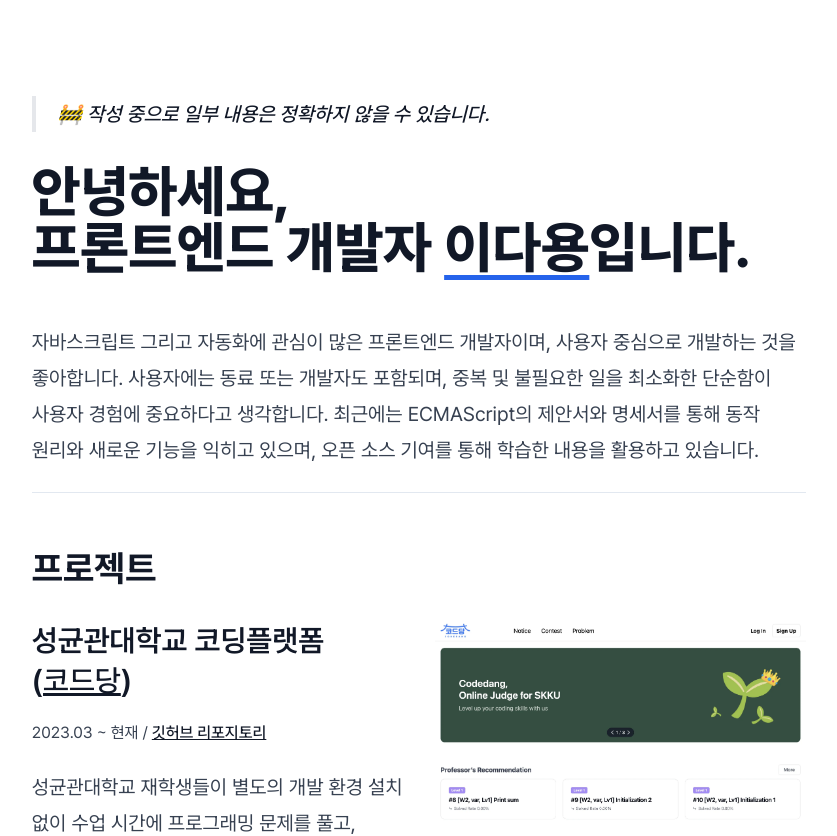
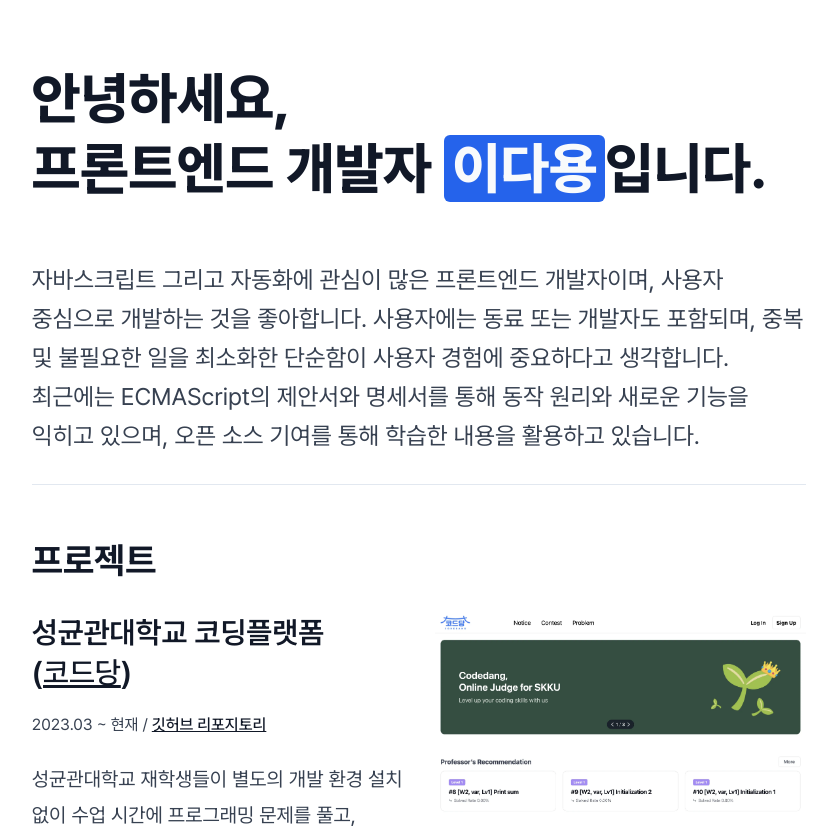
Before and after one commit to dayongkr/resume, a Next.js app: page / in a window 1280 px wide. Shown: the top 836 px of the page, without its empty margins (221-1058 px from the left). Built offline with nearby package versions, Linux system fonts and the light colour scheme.

Commit message:
change bio design

```diff
--- a/src/app/_components/BioSection.tsx
+++ b/src/app/_components/BioSection.tsx
@@ -1,16 +1,16 @@
 import { MainSection } from '@/components/MainSection';
+import { Marking } from '@/components/Marking';
 
 export function BioSection() {
   return (
     <MainSection>
-      <blockquote>🚧 작성 중으로 일부 내용은 정확하지 않을 수 있습니다.</blockquote>
-      <h1>
+      <h1 className="mb-6 !leading-tight md:mb-14">
         안녕하세요,
         <br />
-        프론트엔드 개발자 <span className="underline decoration-primary underline-offset-8">이다용</span>
+        프론트엔드 개발자 <Marking>이다용</Marking>
         입니다.
       </h1>
-      <p>
+      <p className="text-xl !leading-relaxed md:text-2xl">
         자바스크립트 그리고 자동화에 관심이 많은 프론트엔드 개발자이며, 사용자 중심으로 개발하는 것을 좋아합니다.
         사용자에는 동료 또는 개발자도 포함되며, 중복 및 불필요한 일을 최소화한 단순함이 사용자 경험에 중요하다고
         생각합니다. 최근에는 ECMAScript의 제안서와 명세서를 통해 동작 원리와 새로운 기능을 익히고 있으며, 오픈 소스
--- /dev/null
+++ b/src/components/Marking.tsx
@@ -0,0 +1,7 @@
+export function Marking({
+  children,
+}: Readonly<{
+  children: React.ReactNode;
+}>) {
+  return <span className="rounded-md bg-primary px-2 text-primary-foreground">{children}</span>;
+}
```
